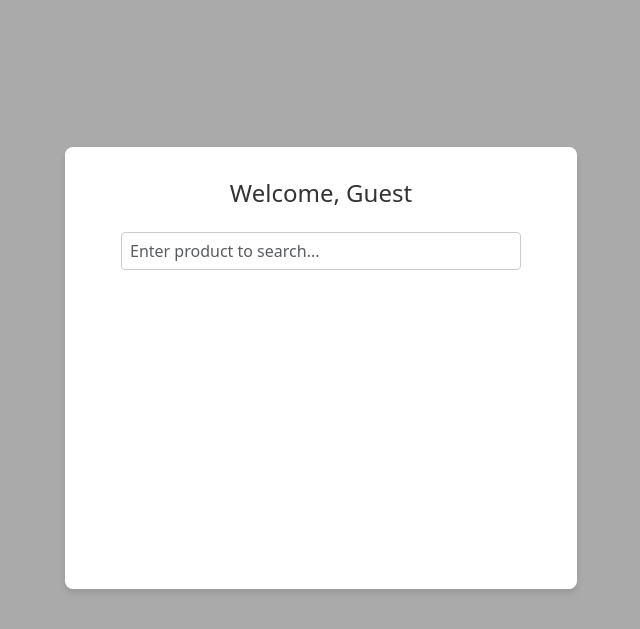
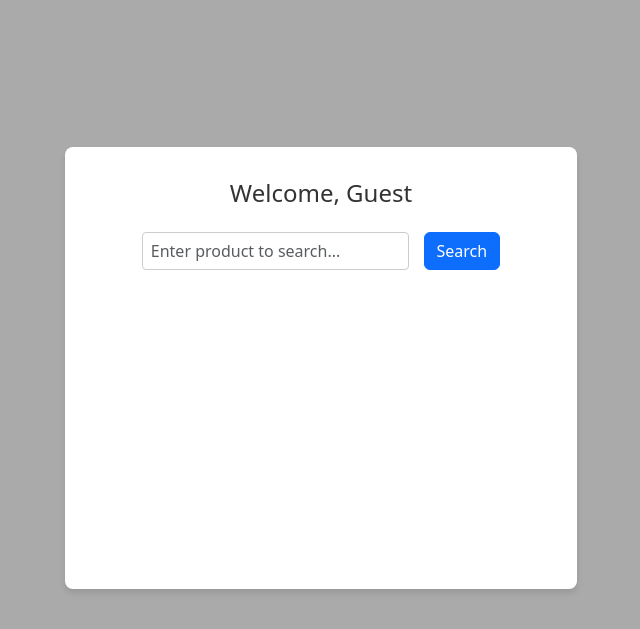
Before and after one commit to sandeshpd/cloudmart-ecommerce, a Django app: template core/templates/core/index.html in a window 1280 px wide. Shown: the part 64-693 px from the top of the page, without its empty margins (319-959 px from the left). Run offline with Django 5.2, Linux system fonts and the light colour scheme; the template is opened without the code that fills it: values that come from a table or form of the project are taken from there, others are empty; tables that the repository leaves empty hold one stand-in row (values such as "Sample post"); parts of the project's set-up code (start-up, migrations or seed data) failed here and were passed over.

Commit message:
user can now search products

```diff
--- a/core/templates/core/index.html
+++ b/core/templates/core/index.html
@@ -35,13 +35,17 @@
     </div>
 
     <div class="searchBox">
+        <form action="{% url 'products:search' %}" method="get">
             <input
                 class="form-control"
                 type="text"
-            name="productSearch"
+                name="q"
                 id="productSearch"
                 placeholder="Enter product to search..."
+                value="{{ request.GET.q|default:'' }}"
             >
+            <button type="submit" class="btn btn-primary">Search</button>
+        </form>
     </div>
 </div>
 {% endblock %}
```
Lines whose indentation alone changed are shown as unchanged.
